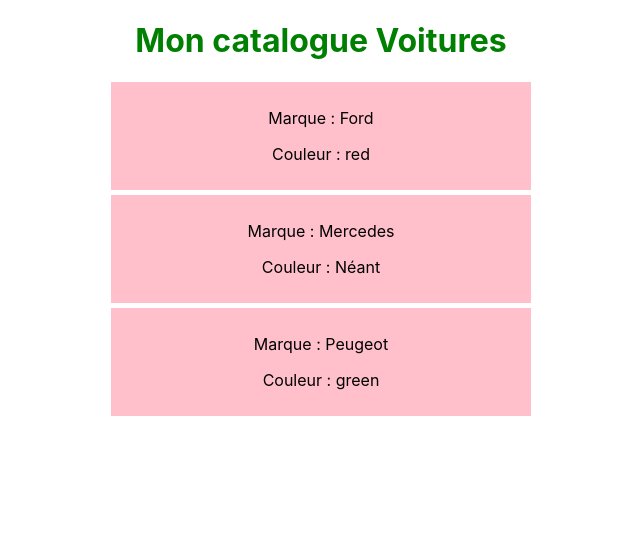
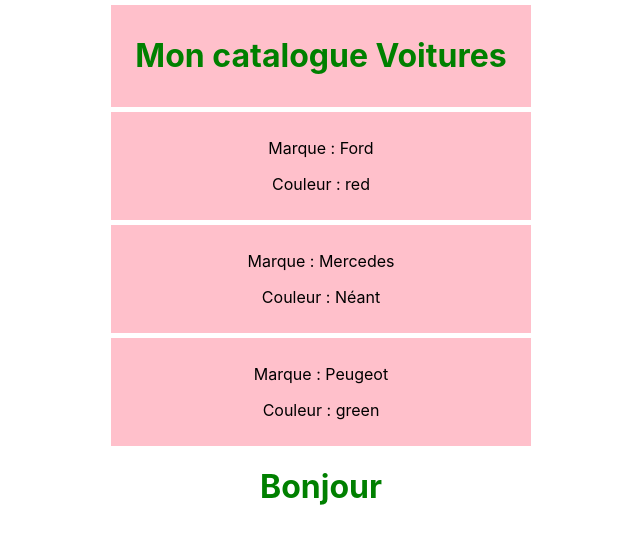
Before and after one commit to Benalta7892/ReactJS, a React (Create React App) app in the folder appViaCRA/cars/: page / in a window 1280 px wide. Shown: the top 544 px of the page, without its empty margins (319-959 px from the left). Built offline with nearby package versions, Linux system fonts and the light colour scheme.

Commit message:
Composant, props, state, children

```diff
--- a/appViaCRA/cars/src/components/Cars.js
+++ b/appViaCRA/cars/src/components/Cars.js
@@ -1,3 +1,5 @@
+import Wrapper from "./Wrapper";
+
 const Car = ({ children, color }) => {
   let colorInfo = "";
   if (color) {
@@ -8,27 +10,12 @@
 
   return (
     children && (
-      <div style={{ backgroundColor: "pink", width: "400px", padding: "10px", margin: "5px auto" }}>
+      <Wrapper>
         <p>Marque : {children}</p>
-        {/* {color ? <p>Couleur : {color}</p> : <p>Couleur : Néant</p>} */}
-        {/* <p>Couleur : {color ? color : "Néant"}</p> */}
         <p>Couleur : {colorInfo}</p>
-      </div>
+      </Wrapper>
     )
   );
-
-  // return children ? (
-  //   <div style={{ backgroundColor: "pink", width: "400px", padding: "10px", margin: "5px auto" }}>
-  //     <p>Marque : {children}</p>
-  //     {/* {color ? <p>Couleur : {color}</p> : <p>Couleur : Néant</p>} */}
-  //     {/* <p>Couleur : {color ? color : "Néant"}</p> */}
-  //     <p>Couleur : {colorInfo}</p>
-  //   </div>
-  // ) : (
-  //   <div style={{ backgroundColor: "pink", width: "400px", padding: "10px", margin: "5px auto" }}>
-  //     <p>Pas de data !</p>
-  //   </div>
-  // );
 };
 
 export default Car;
--- /dev/null
+++ b/appViaCRA/cars/src/components/MyHeader.js
@@ -0,0 +1,3 @@
+const MyHeader = ({ MyStyle, children }) => <h1 style={{ color: MyStyle }}>{children}</h1>;
+
+export default MyHeader;
--- a/appViaCRA/cars/src/components/Mycars.js
+++ b/appViaCRA/cars/src/components/Mycars.js
@@ -1,5 +1,7 @@
 import { Component } from "react";
 import Car from "./Cars";
+import Wrapper from "./Wrapper";
+import MyHeader from "./MyHeader";
 
 class Mycars extends Component {
   state = {
@@ -12,11 +14,15 @@
     return (
       <div>
         {/* <h1>Catalogue de voitures</h1> */}
-        <h1 style={{ color: color }}>{title}</h1>
+        <Wrapper>
+          <MyHeader MyStyle={this.props.color}>{this.props.title}</MyHeader>
+        </Wrapper>
 
         <Car color="red">{this.state.cars[0]}</Car>
         <Car>{this.state.cars[1]}</Car>
         <Car color="green">{this.state.cars[2]}</Car>
+
+        <MyHeader MyStyle={this.props.color}>Bonjour</MyHeader>
       </div>
     );
   }
--- /dev/null
+++ b/appViaCRA/cars/src/components/Wrapper.js
@@ -0,0 +1,6 @@
+function Wrapper({ children }) {
+  console.log(children);
+
+  return <div style={{ backgroundColor: "pink", width: "400px", padding: "10px", margin: "5px auto" }}>{children}</div>;
+}
+export default Wrapper;
```
